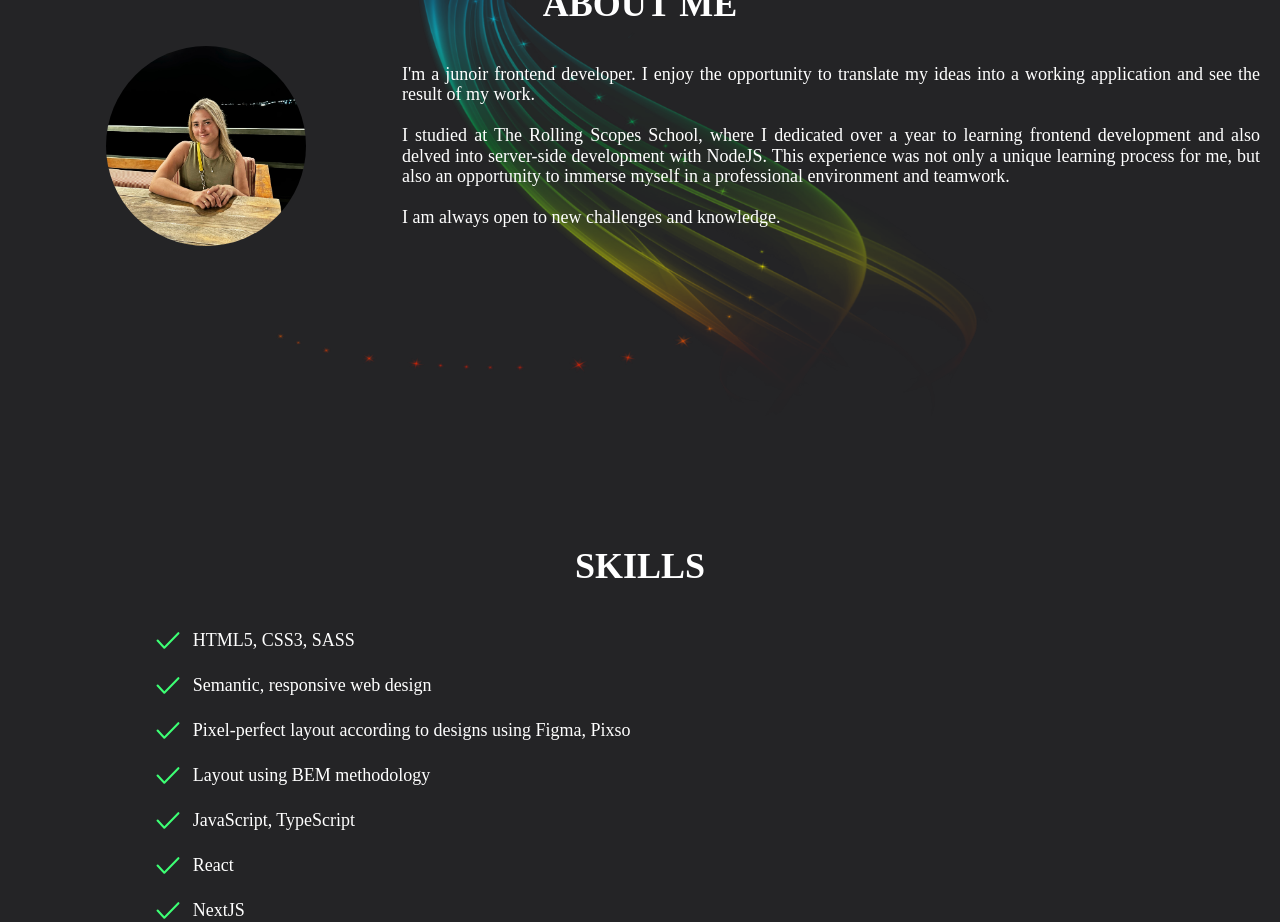
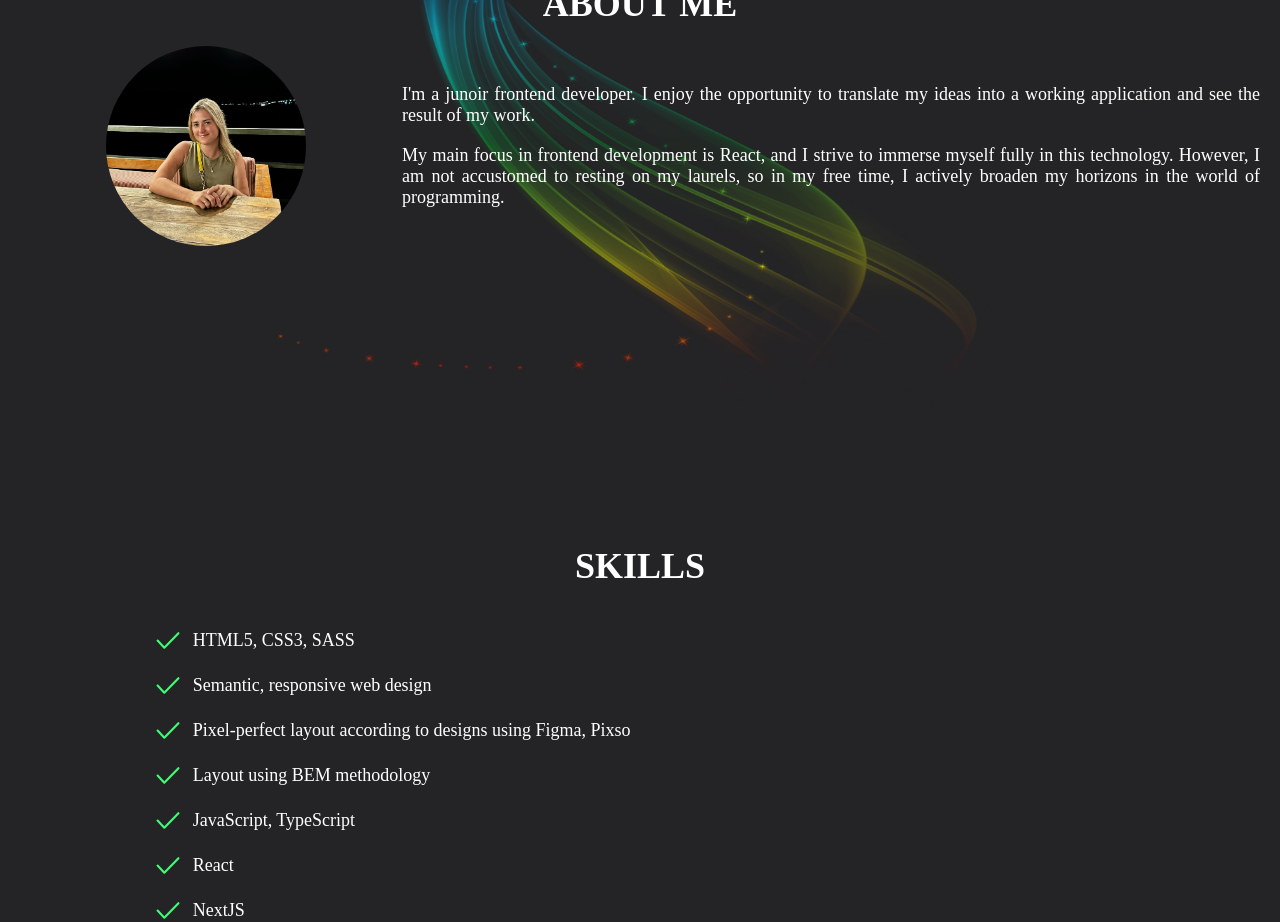
Before and after one commit to maria-kashpur/cv, a React (Vite) app: page / in a window 1280 px wide. Shown: the part 1060-1982 px from the top of the page. Built offline with nearby package versions, Linux system fonts and the light colour scheme.

Commit message:
Change About

```diff
--- a/src/components/About/About.tsx
+++ b/src/components/About/About.tsx
@@ -13,13 +13,11 @@ const content = {
   content: {
     ru: [
       "Амбициозный начинающий frontend разработчик. Наслаждаюсь возможностью воплотить свои идеи в работающее приложение и видеть результат своего труда.",
-      "Обучалась в The Rolling Scopes School, где посвятила более года изучению фронтенд-разработки, а также немного погрузилась в серверную разработку на NodeJS. Этот опыт был для меня не только уникальным обучающим процессом, но и возможностью погрузиться в профессиональную среду и командную работу.",
-      "Всегда открыта к новым вызовам и знаниям.",
+      "Своим главным инструментом во frontend разработке я считаю React, стараясь наиболее полно погружаться в эту технологию. Однако, не в моей привычке оставаться на достигнутом, поэтому в свободное время я активно расширяю свой кругозор в мире программирования.",
     ],
     en: [
       "I'm a junoir frontend developer. I enjoy the opportunity to translate my ideas into a working application and see the result of my work.",
-      "I studied at The Rolling Scopes School, where I dedicated over a year to learning frontend development and also delved into server-side development with NodeJS. This experience was not only a unique learning process for me, but also an opportunity to immerse myself in a professional environment and teamwork.",
-      "I am always open to new challenges and knowledge.",
+      "My main focus in frontend development is React, and I strive to immerse myself fully in this technology. However, I am not accustomed to resting on my laurels, so in my free time, I actively broaden my horizons in the world of programming.",
     ],
   },
 };
```
